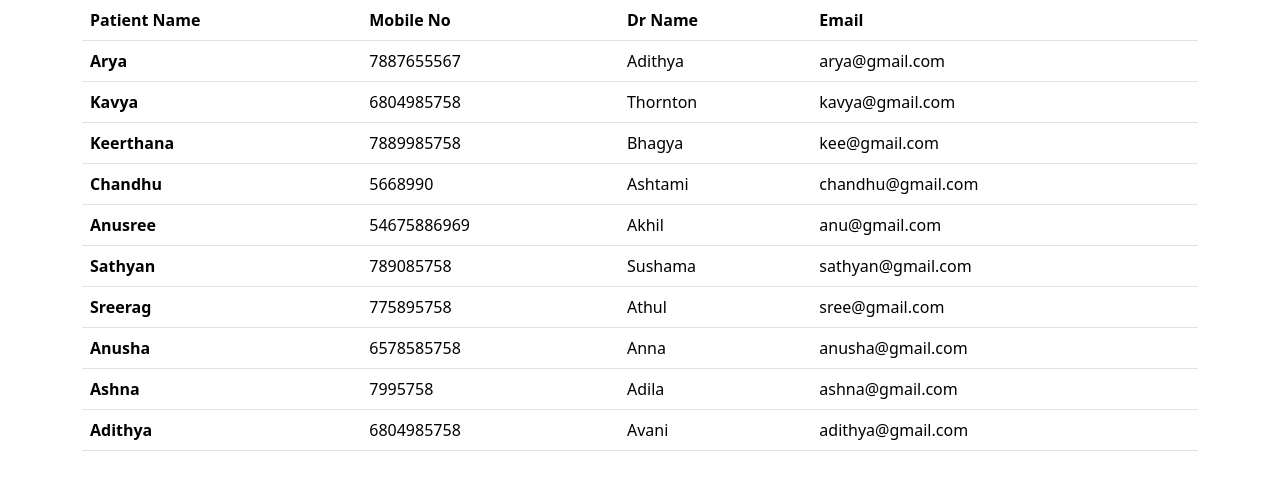
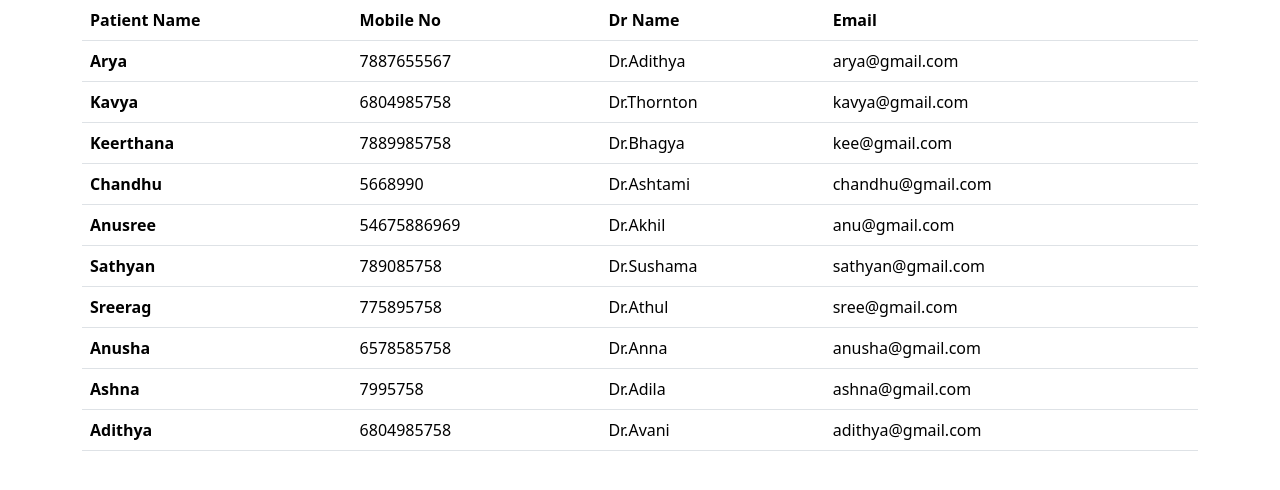
Before and after one commit to adithyab11/patient_mern, a plain HTML site: page view_all.html in a window 1280 px wide. Drawn offline with nearby package versions, Linux system fonts and the light colour scheme.

Commit message:
successfully completed

```diff
--- a/view_all.html
+++ b/view_all.html
@@ -26,62 +26,62 @@
                       <tr>
                         <th scope="row">Arya</th>
                         <td>7887655567</td>
-                        <td>Adithya</td>
+                        <td>Dr.Adithya</td>
                         <td>arya@gmail.com</td>
                       </tr>
                       <tr>
                         <th scope="row">Kavya</th>
                         <td>6804985758</td>
-                        <td>Thornton</td>
+                        <td>Dr.Thornton</td>
                         <td>kavya@gmail.com</td>
                       </tr>
                       <tr>
                         <th scope="row">Keerthana</th>
                         <td>7889985758</td>
-                        <td>Bhagya</td>
+                        <td>Dr.Bhagya</td>
                         <td>kee@gmail.com</td>
 
                       </tr>
                       <tr>
                         <th scope="row">Chandhu</th>
                         <td>5668990</td>
-                        <td>Ashtami</td>
+                        <td>Dr.Ashtami</td>
                         <td>chandhu@gmail.com</td>
                       </tr>
                       <tr>
                         <th scope="row">Anusree</th>
                         <td>54675886969</td>
-                        <td>Akhil</td>
+                        <td>Dr.Akhil</td>
                         <td>anu@gmail.com</td>
                       </tr>
                       <tr>
                         <th scope="row">Sathyan</th>
                         <td>789085758</td>
-                        <td>Sushama</td>
+                        <td>Dr.Sushama</td>
                         <td>sathyan@gmail.com</td>
                       </tr>
                       <tr>
                         <th scope="row">Sreerag</th>
                         <td>775895758</td>
-                        <td>Athul</td>
+                        <td>Dr.Athul</td>
                         <td>sree@gmail.com</td>
                       </tr>
                       <tr>
                         <th scope="row">Anusha</th>
                         <td>6578585758</td>
-                        <td>Anna</td>
+                        <td>Dr.Anna</td>
                         <td>anusha@gmail.com</td>
                       </tr>
                       <tr>
                         <th scope="row">Ashna</th>
                         <td>7995758</td>
-                        <td>Adila</td>
+                        <td>Dr.Adila</td>
                         <td>ashna@gmail.com</td>
                       </tr>
                       <tr>
                         <th scope="row">Adithya</th>
                         <td>6804985758</td>
-                        <td>Avani</td>
+                        <td>Dr.Avani</td>
                         <td>adithya@gmail.com</td>
                       </tr>
                     </tbody>
```
